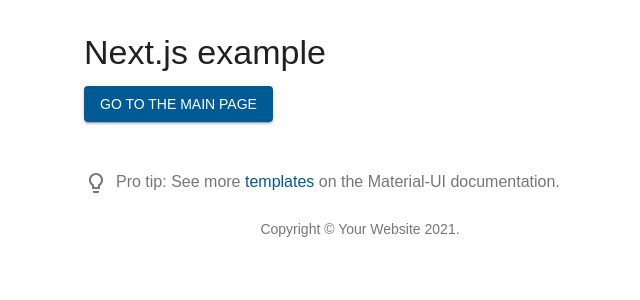
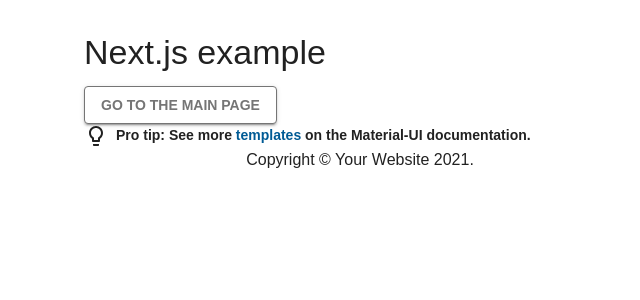
Before and after one commit to gustavoluchi/Avaliacao-2, a Next.js app: page /about in a window 1280 px wide. Shown: the top 300 px of the page, without its empty margins (280-920 px from the left). Built offline with nearby package versions, Linux system fonts and the light colour scheme.

Commit message:
botões criados no tema customizado em src/Theme

```diff
--- a/pages/about.jsx
+++ b/pages/about.jsx
@@ -14,7 +14,7 @@
         <Typography variant="h4" component="h1" gutterBottom>
           Next.js example
         </Typography>
-        <Button variant="contained" color="primary" component={Link} naked href="/">
+        <Button variant="contained" color="secondary" component={Link} naked href="/">
           Go to the main page
         </Button>
         <ProTip />
--- a/pages/index.jsx
+++ b/pages/index.jsx
@@ -39,7 +39,6 @@
 //   )
 // }
 
-
 import React from 'react';
 import Container from '@material-ui/core/Container';
 import Typography from '@material-ui/core/Typography';
@@ -52,9 +51,9 @@
   return (
     <Container maxWidth="sm">
       <Box my={4}>
-        <h1>
+      <Typography variant="h1">
           Next.js example
-        </h1>
+        </Typography>
         <Link href="/about" color="secondary">
           Go to the about page
         </Link>
--- a/src/Copyright.jsx
+++ b/src/Copyright.jsx
@@ -4,7 +4,7 @@
 
 export default function Copyright() {
   return (
-    <Typography variant="body2" color="textSecondary" align="center">
+    <Typography align="center">
       {'Copyright © '}
       <MuiLink color="inherit" href="https://material-ui.com/">
         Your Website
--- a/src/ProTip.jsx
+++ b/src/ProTip.jsx
@@ -25,7 +25,7 @@
 export default function ProTip() {
   const classes = useStyles();
   return (
-    <Typography className={classes.root} color="textSecondary">
+    <Typography variant='h3'>
       <LightBulbIcon className={classes.lightBulb} />
       Pro tip: See more{' '}
       <Link href="https://material-ui.com/getting-started/templates/">templates</Link> on the
--- a/src/Theme.jsx
+++ b/src/Theme.jsx
@@ -1,4 +1,4 @@
-import { createMuiTheme } from '@material-ui/core/styles';
+import { createMuiTheme, withTheme } from '@material-ui/core/styles';
 /* colors
   Primária: #005b95;
   black 87%: #212121;
@@ -7,23 +7,59 @@
    */
 // Create a theme instance.
 const theme = createMuiTheme({
+    overrides: {
+        MuiButton: {
+            contained: {
+                fontWeight: 'bold',
+            },
+            // text: {
+            containedSecondary: {
+                color: '#757575',
+                border: `1px solid #757575`,
+                backgroundColor: '#fff',
+                '&:hover': {
+                    backgroundColor: '#fff',
+                    color: '#005b95',
+                    border: `1px solid #005b95`,
+                }
+            }
+            // }
+        },
+    },
     typography: {
         fontFamily: [
             'Montserrat',
             'sans-serif',
-        ]
+        ],
+        h1: {
+            fontSize: '24px'
+        },
+        h2: {
+            fontSize: '20px'
+        },
+        h3: {
+            fontSize: '14px',
+            fontWeight: 'bold'
+        },
     },
+    /*
+            label: {
+               fontSize: '14px',
+               fontWeight: 'bold'
+           },
+    */
     palette: {
         primary: {
             main: '#005b95',
         },
         secondary: {
-            dark: '#212121',
             main: '#757575',
-            light: '#DEDEDE'
         },
         background: {
             default: '#FFF',
+        },
+        text: {
+            secondary: '#DEDEDE'
         },
     },
 });
```
Also changed, not shown: styles/Home.module.css (+4 -4 lines).
